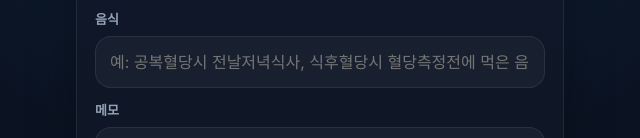
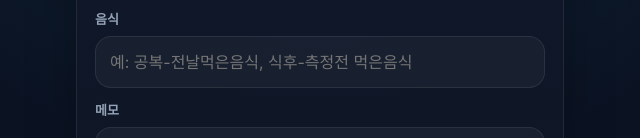
Before and after one commit to plucky775-oss/diabetes, a plain HTML site: page index.html in a window 1280 px wide. Both pictures are taken after a click on the button "전체보기". Shown: the part 374-512 px from the top of the page, without its empty margins (320-960 px from the left). Drawn offline with Linux system fonts and the light colour scheme.

Commit message:
index.html 업데이트

```diff
--- a/index.html
+++ b/index.html
@@ -131,7 +131,7 @@
             </label>
             <label class="full-span">
               <span>음식</span>
-              <input name="food" type="text" placeholder="예: 공복혈당시 전날저녁식사, 식후혈당시 혈당측정전에 먹은 음식종류" />
+              <input name="food" type="text" placeholder="예: 공복-전날먹은음식, 식후-측정전 먹은음식" />
             </label>
             <label class="full-span">
               <span>메모</span>
```
